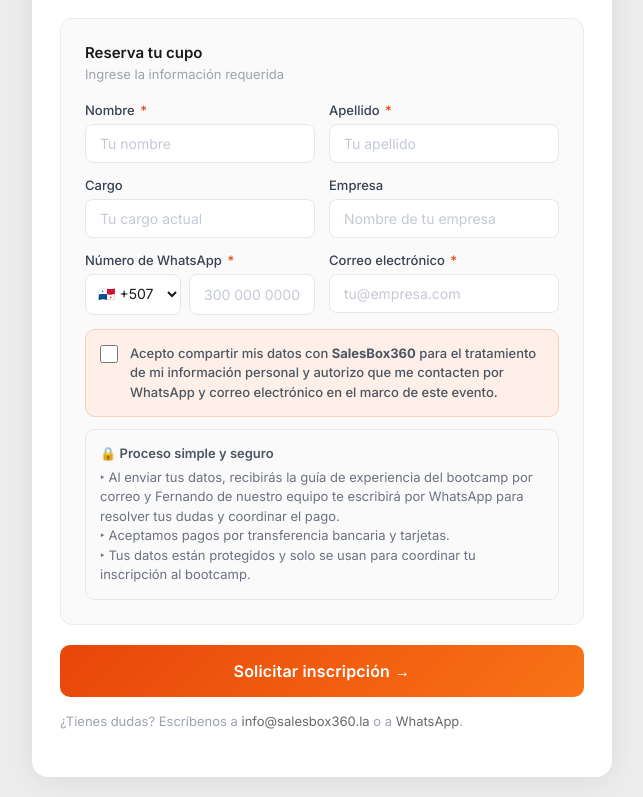
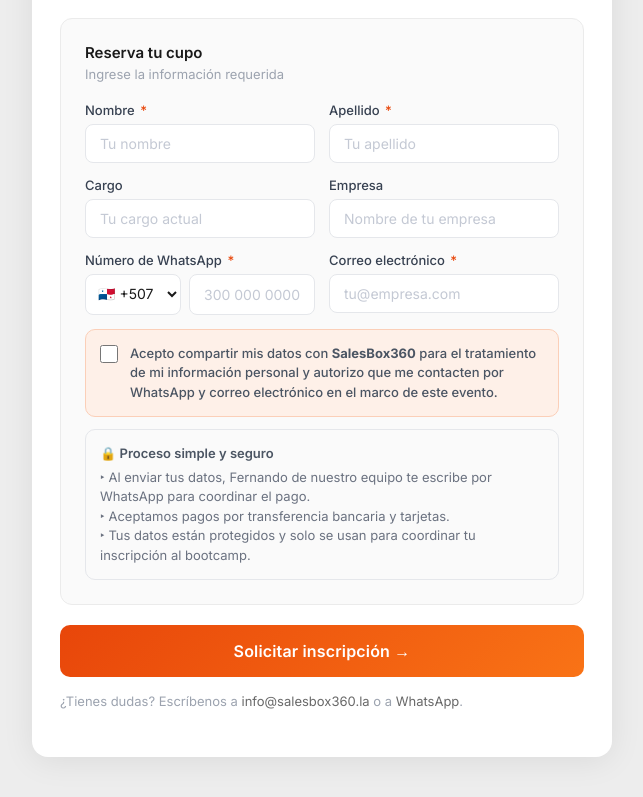
Before and after one commit to kcoley-Sb360/registro-ia-para-ventas-presencial, a plain HTML site: page index.html in a window 1280 px wide. Shown: the part 433-1230 px from the top of the page, without its empty margins (318-961 px from the left). Drawn offline with Linux system fonts and the light colour scheme.

Commit message:
Update index.html

```diff
--- a/index.html
+++ b/index.html
@@ -568,7 +568,7 @@
           <!-- Trust block -->
           <div class="trust-block">
             <strong>🔒 Proceso simple y seguro</strong>
-            ‣ Al enviar tus datos, recibirás la guía de experiencia del bootcamp por correo y Fernando de nuestro equipo te escribirá por WhatsApp para resolver tus dudas y coordinar el pago.<br>
+            ‣ Al enviar tus datos, Fernando de nuestro equipo te escribe por WhatsApp para coordinar el pago.<br>
             ‣ Aceptamos pagos por transferencia bancaria y tarjetas.<br>
             ‣ Tus datos están protegidos y solo se usan para coordinar tu inscripción al bootcamp.
           </div>
```
